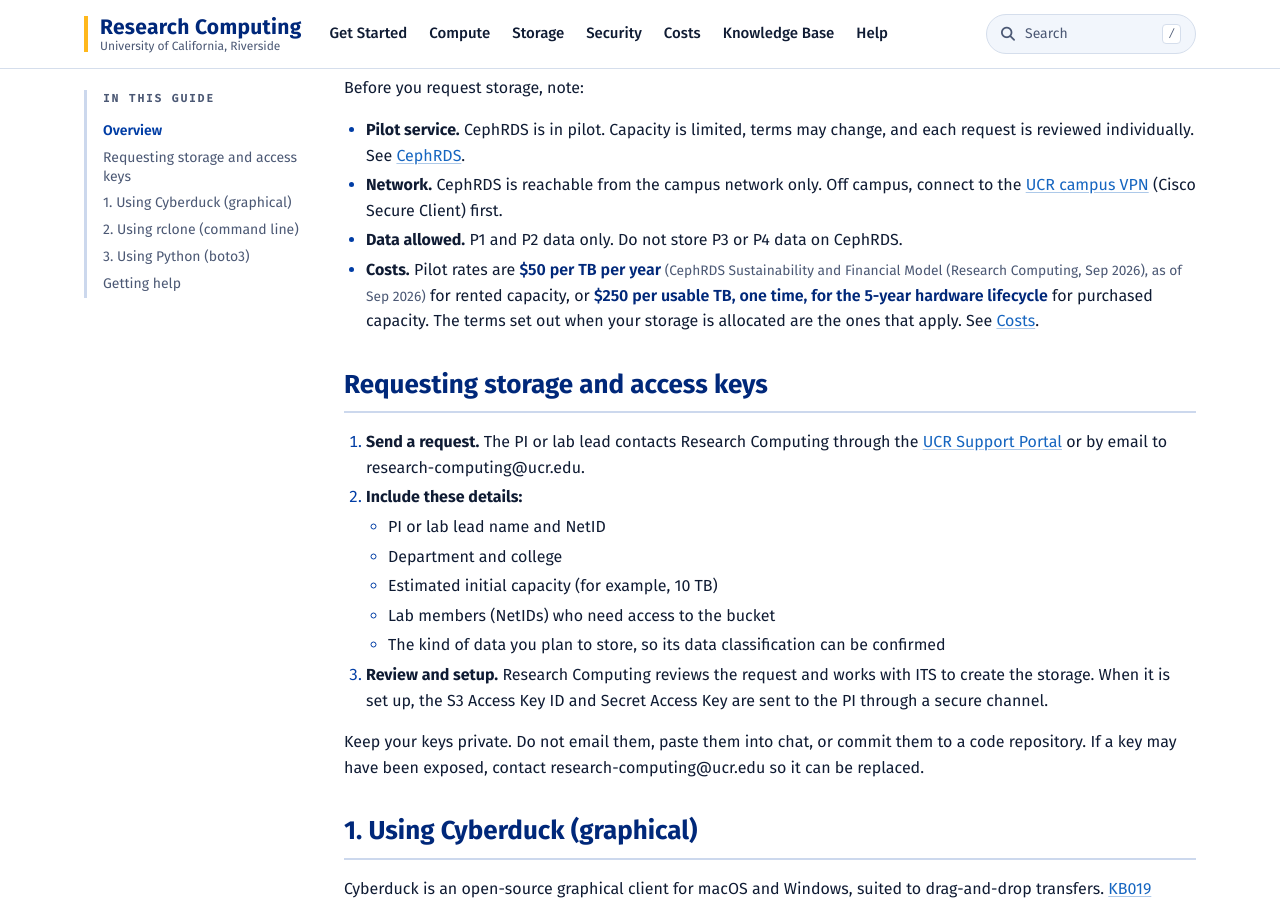
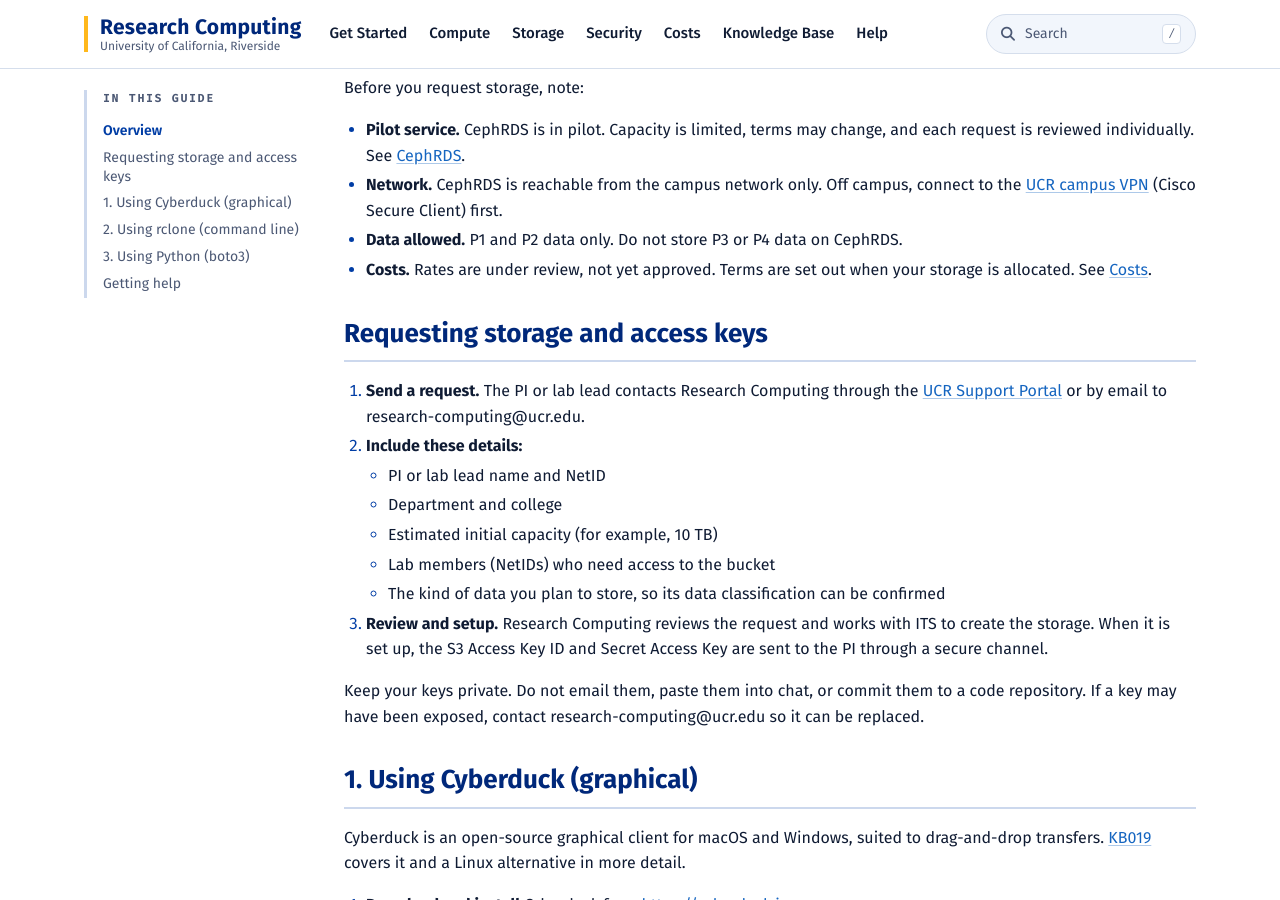
Before and after one commit to UCR-Research-Computing/rc-dev, a Jekyll site: the page built from _kb/kb013-cephrds-onboarding.md, in a window 1280 px wide and 900 px high, scrolled down 528 px. Built offline with Jekyll 4.4.1, drawn with Linux system fonts in a browser that asks for light colours; some web fonts are replaced; some of the changed text lies outside the part shown.

Commit message:
storage: remove CephRDS rate figures; rates under review, not yet approved (synced from prod #62)

```diff
--- a/_data/facts.yml
+++ b/_data/facts.yml
@@ -83,19 +83,12 @@ hpcc_software:
   url: https://hpcc.ucr.edu/about/overview/rates/
   as_of: 2026-10-04
   owner: HPCC
-cephrds_rent:
-  label: CephRDS rental (pilot terms)
-  value: "$50 per TB per year"
-  source: "CephRDS Sustainability and Financial Model (Research Computing, Sep 2026)"
+cephrds_rates:
+  label: CephRDS storage
+  value: "Rates under review, not yet approved"
+  source: "Research Computing"
   url: ""
-  as_of: 2026-09-16
-  owner: Research Computing
-cephrds_purchase:
-  label: CephRDS purchased capacity (pilot terms)
-  value: "$250 per usable TB, one time, for the 5-year hardware lifecycle"
-  source: "CephRDS Sustainability and Financial Model (Research Computing, Sep 2026)"
-  url: ""
-  as_of: 2026-09-16
+  as_of: 2026-10-08
   owner: Research Computing
 cloud_admin_setup:
   label: Cloud account setup fee (enclave, cloud discount programs)
--- a/_kb/kb013-cephrds-onboarding.md
+++ b/_kb/kb013-cephrds-onboarding.md
@@ -3,12 +3,13 @@ title: "Connecting to CephRDS (S3 Object Storage)"
 kb_id: KB013
 topic: Storage
 audience: "Researchers, PIs, Students"
-reviewed: 2026-10-04
+reviewed: 2026-10-08
 owner: Research Computing
 review_notes:
   - "Chuck 2026-10-04: S3 only for now; campus network or VPN only."
   - "Removed a staff name and internal team routing; described the request process instead of promising outcomes."
-  - "Added pilot status, P1-P2 data limit and costs via the cephrds_rent / cephrds_purchase facts; removed price-claim wording."
+  - "Added pilot status, P1-P2 data limit and costs; removed price-claim wording."
+  - "2026-10-08: CephRDS rate figures removed; rates under review, not yet approved."
   - "Replaced the duplicated Python script with a short example and a link to KB018; used placeholder bucket names."
 redirect_from:
   - /Knowledge_Base/KB013_CephRDS_Onboarding.html
@@ -25,7 +26,7 @@ Before you request storage, note:
 - **Pilot service.** CephRDS is in pilot. Capacity is limited, terms may change, and each request is reviewed individually. See [CephRDS](../../services/cephrds/).
 - **Network.** CephRDS is reachable from the campus network only. Off campus, connect to the [UCR campus VPN](https://vpn.ucr.edu/) (Cisco Secure Client) first.
 - **Data allowed.** P1 and P2 data only. Do not store P3 or P4 data on CephRDS.
-- **Costs.** Pilot rates are {% include fact.html id="cephrds_rent" %} for rented capacity, or {% include fact.html id="cephrds_purchase" bare=true %} for purchased capacity. The terms set out when your storage is allocated are the ones that apply. See [Costs](../../costs/).
+- **Costs.** Rates are under review, not yet approved. Terms are set out when your storage is allocated. See [Costs](../../costs/).
 
 ## Requesting storage and access keys
 
```
Also changed, not shown: _kb/kb001-research-data-storage-strategy.md (+2 -2 lines), _services/cephrds.md (+3 -4 lines), costs.md (+2 -2 lines).
